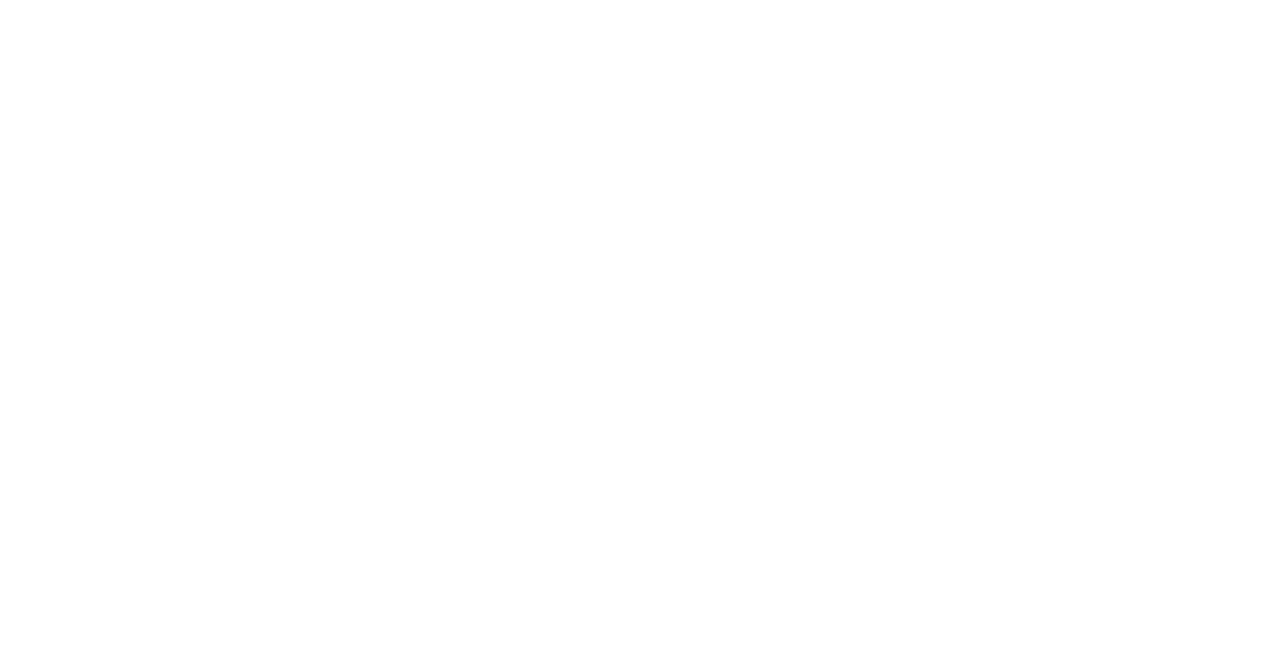
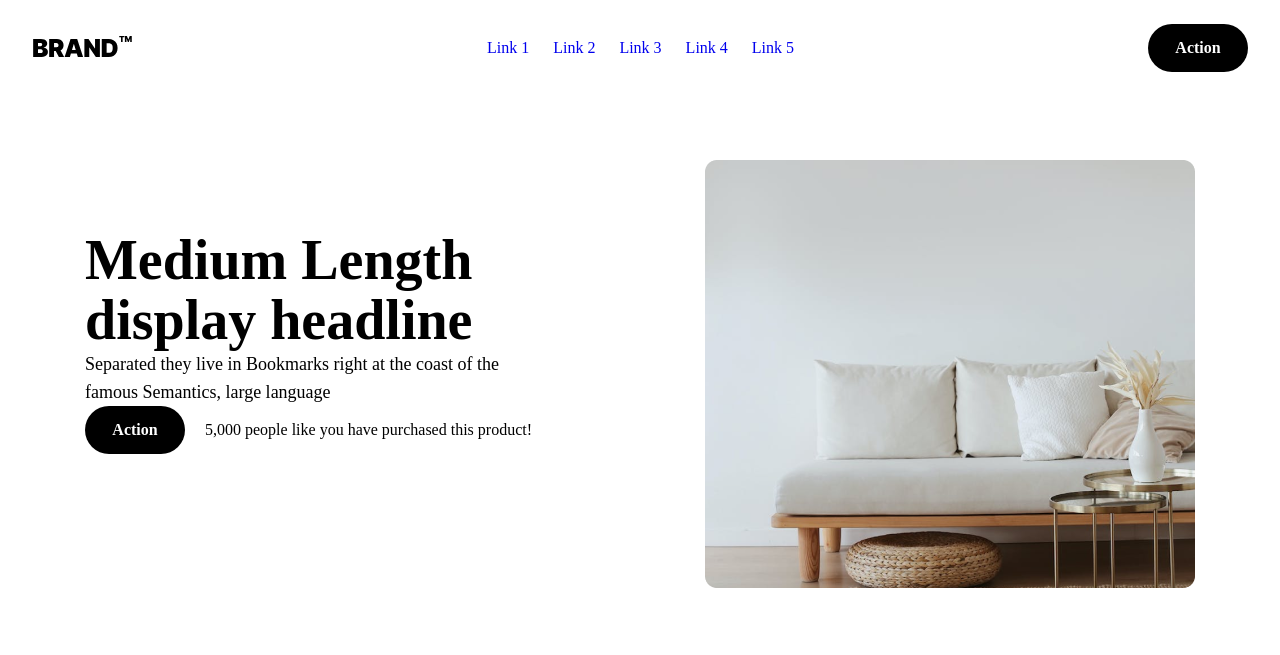
Before and after one commit to tikotiko19/davaleba-10, a plain HTML site: page index.html in a window 1280 px wide. Drawn offline with Linux system fonts and the light colour scheme.

Commit message:
process1

```diff
--- a/CSS/style.css
+++ b/CSS/style.css
@@ -0,0 +1,115 @@
+.header-container {
+  margin: 0 auto;
+  display: flex;
+  align-items: center;
+  justify-content: space-between;
+  max-width: 1440px;
+  width: 100%;
+  height: 96px;
+  padding: 0 32px;
+}
+
+.ul-action {
+  border-radius: 32px;
+  background-color: black;
+  color: white;
+  width: 100px;
+  height: 48px;
+  display: flex;
+  justify-content: center;
+  align-items: center;
+  font-size: 16px;
+  font-weight: 700;
+}
+
+.ul-list {
+  display: flex;
+  align-items: center;
+  justify-content: center;
+  gap: 24px;
+}
+
+/* ==========================================================================
+  Medium length display
+   ==========================================================================  */
+
+.div1-container {
+  margin: 0 auto;
+  display: flex;
+  align-items: center;
+  justify-content: center;
+  max-width: 1110px;
+  width: 90%;
+  min-height: 556px;
+  column-gap: 130px;
+
+}
+
+.left-block {
+    width: 490px;
+    height: 288px;
+    column-gap: 40px;
+
+}
+
+
+
+.left-block h2 {
+    font-size: 56px ;
+    font-weight: 900;
+    line-height: 60px;
+
+}
+
+.left-block h3 {
+    font-size: 18px;
+    font-weight: 400;
+    line-height: 28px;
+    width: 450px;
+}
+
+.a-href-tag {
+    display: flex;
+    justify-content: flex-start;
+    align-items: center;
+    column-gap: 20px;
+}
+
+.a-href h4 {
+    width: 236px;
+    font-size: 14px;
+    font-weight: 600;
+}
+
+.right-block {
+    width: 490px;
+    height: 428px;
+
+}
+
+.img-sofa {
+    width: 100%;
+}
+
+
+
+@media (max-width: 1024px) {
+    .div1-container {
+        flex-wrap: wrap;
+        row-gap: 20px;
+        justify-content: center;
+
+    }
+
+    .container {
+        flex-direction: column;
+        row-gap: 68px;
+    }
+    .left-block {
+        width: 100%;
+    }
+
+    .right-block {
+        width: 100%;
+    }
+}
--- a/index.html
+++ b/index.html
@@ -1,16 +1,52 @@
-<!DOCTYPE html>
+<!doctype html>
 <html lang="en">
-<head>
-    <meta charset="UTF-8">
-    <meta name="viewport" content="width=device-width, initial-scale=1.0">
+  <head>
+    <meta charset="UTF-8" />
+    <meta name="viewport" content="width=device-width, initial-scale=1.0" />
     <title>Brand Responsive</title>
-    <link rel="stylesheet" href="./CSS/reset.css">
-    <link rel="stylesheet" href="./CSS/style.css">
-    <link rel="stylesheet" href="./CSS/fonts.css">
-    <link rel="icon" href="./IMAGES/Logo (Black).svg">
+    <link rel="stylesheet" href="./CSS/reset.css" />
+    <link rel="stylesheet" href="./CSS/style.css" />
+    <link rel="stylesheet" href="./CSS/fonts.css" />
+    <link rel="icon" href="./IMAGES/Logo (Black).svg" />
+  </head>
 
-</head>
-<body>
+  <body>
+    <header class="header-container">
+      <img class="brand-logo" src="./IMAGES/Logo (Black).svg" alt="logo-icon" />
 
-</body>
+      <nav>
+        <ul class="ul-list">
+          <li><a href="#">Link 1</a></li>
+          <li><a href="#">Link 2</a></li>
+          <li><a href="#">Link 3</a></li>
+          <li><a href="#">Link 4</a></li>
+          <li><a href="#">Link 5</a></li>
+        </ul>
+      </nav>
+
+      <a href="#" class="ul-action">Action</a>
+    </header>
+
+    <main>
+      <section>
+        <div class="div1-container">
+          <div class="left-block">
+            <h2>Medium Length display headline</h2>
+            <h3>
+              Separated they live in Bookmarks right at the coast of the famous
+              Semantics, large language
+            </h3>
+          <div class="a-href-tag">
+            <a href="#" class="ul-action">Action</a>
+            <h4>5,000 people like you have purchased this product!</h4>
+          </div>
+        </div>
+
+        <div class="right-block">
+          <img class="img-sofa" src="./IMAGES/img.png" alt="sofa-img" />
+        </div>
+        </div>
+      </section>
+    </main>
+  </body>
 </html>
```
Also changed, not shown: IMAGES/img.png (added), 1 other file.
